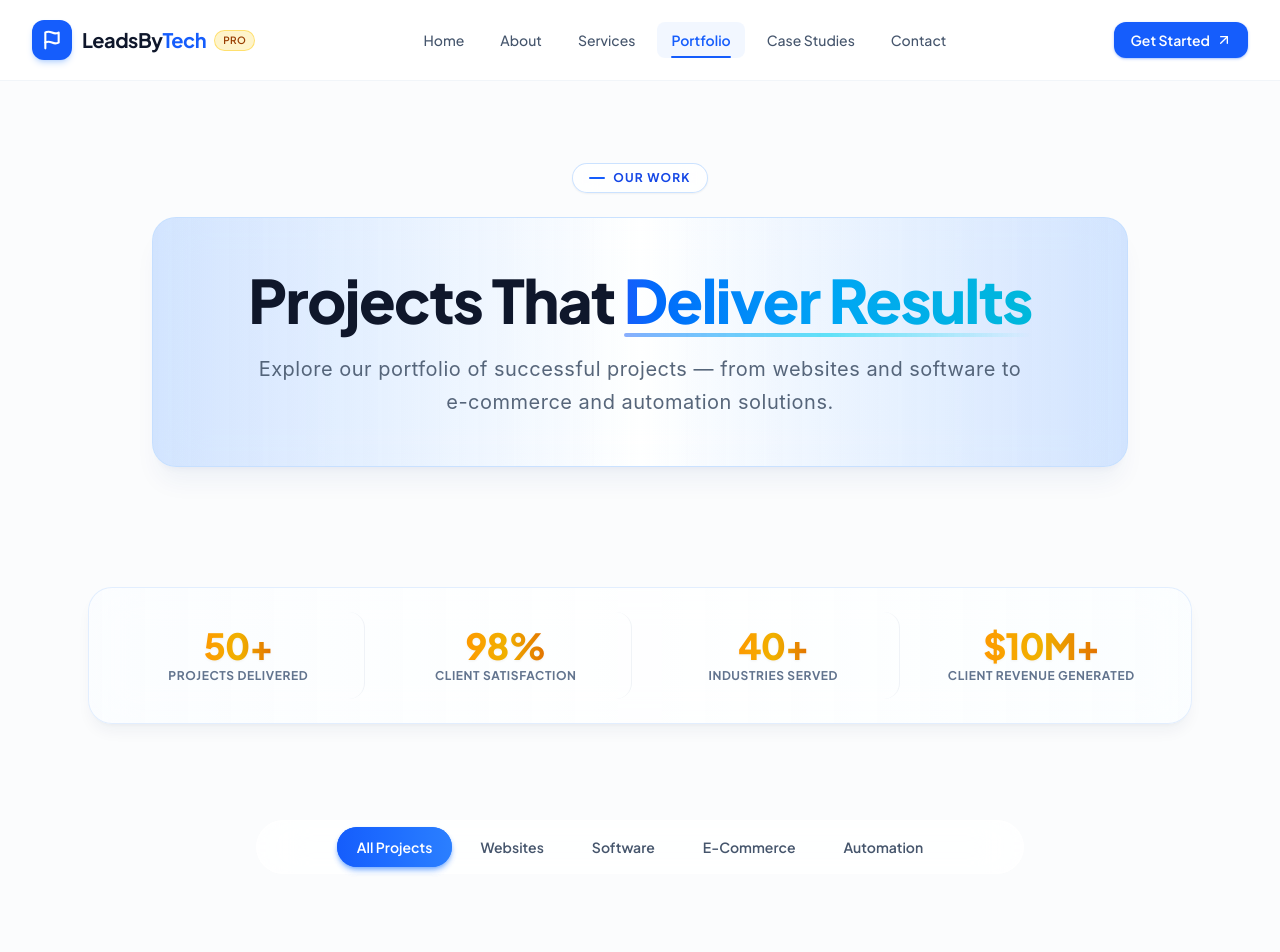
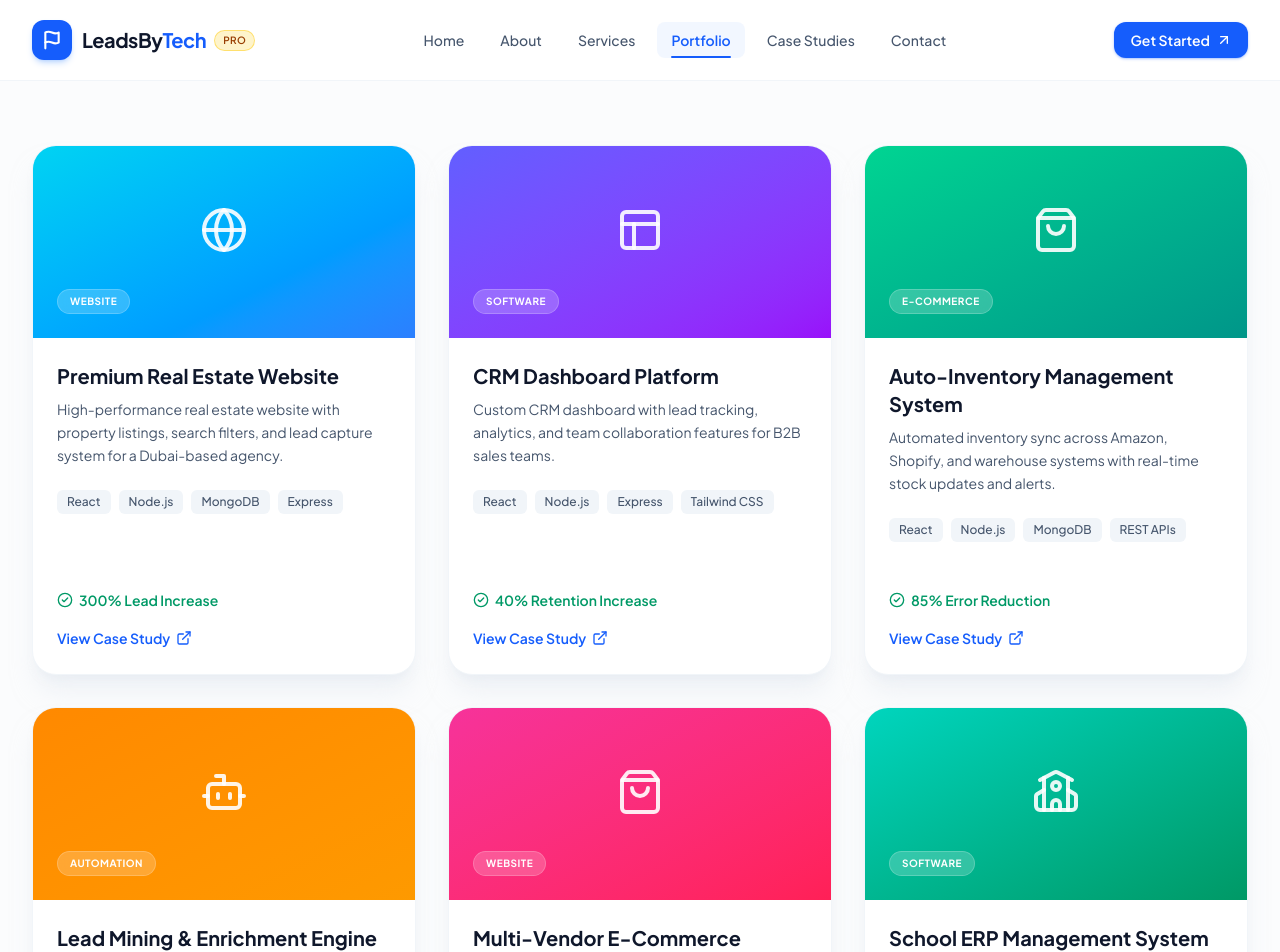
Before and after one commit to abdul94074mohsin/leadsbytech-portfolio, a React (Vite) app: page / in a window 1280 px wide. Shown: the top 952 px of the page. Built offline with nearby package versions, Linux system fonts and the light colour scheme.

Commit message:
Updated portfolio tech stack to MERN

```diff
--- a/src/pages/Portfolio.jsx
+++ b/src/pages/Portfolio.jsx
@@ -1,99 +1,137 @@
-import React, { useState, useMemo } from 'react';
+import React from 'react';
 import { motion } from 'framer-motion';
-import PortfolioHero from '../components/PortfolioHero';
-import PortfolioStats from '../components/PortfolioStats';
-import ProjectFilters from '../components/ProjectFilters';
-import ProjectsGrid from '../components/ProjectsGrid';
-import CaseStudyModal from '../components/CaseStudyModal';
-import PortfolioCTA from '../components/PortfolioCTA';
-import { projects } from '../data/projects';
+import { ExternalLink, CheckCircle2, Globe, Layout, ShoppingBag, Bot, School, Database } from 'lucide-react';
 
-export default function Portfolio() {
-  const [activeCategory, setActiveCategory] = useState('All Projects');
-  const [selectedProject, setSelectedProject] = useState(null);
+const projects = [
+  {
+    id: 1,
+    title: 'Premium Real Estate Website',
+    category: 'WEBSITE',
+    bgColor: 'bg-gradient-to-br from-cyan-400 to-blue-500',
+    icon: <Globe className="w-12 h-12 text-white/90" />,
+    description: 'High-performance real estate website with property listings, search filters, and lead capture system for a Dubai-based agency.',
+    techStack: ['React', 'Node.js', 'MongoDB', 'Express'],
+    metric: '300% Lead Increase',
+  },
+  {
+    id: 2,
+    title: 'CRM Dashboard Platform',
+    category: 'SOFTWARE',
+    bgColor: 'bg-gradient-to-br from-indigo-500 to-purple-600',
+    icon: <Layout className="w-12 h-12 text-white/90" />,
+    description: 'Custom CRM dashboard with lead tracking, analytics, and team collaboration features for B2B sales teams.',
+    techStack: ['React', 'Node.js', 'Express', 'Tailwind CSS'],
+    metric: '40% Retention Increase',
+  },
+  {
+    id: 3,
+    title: 'Auto-Inventory Management System',
+    category: 'E-COMMERCE',
+    bgColor: 'bg-gradient-to-br from-emerald-400 to-teal-600',
+    icon: <ShoppingBag className="w-12 h-12 text-white/90" />,
+    description: 'Automated inventory sync across Amazon, Shopify, and warehouse systems with real-time stock updates and alerts.',
+    techStack: ['React', 'Node.js', 'MongoDB', 'REST APIs'],
+    metric: '85% Error Reduction',
+  },
+  {
+    id: 4,
+    title: 'Lead Mining & Enrichment Engine',
+    category: 'AUTOMATION',
+    bgColor: 'bg-gradient-to-br from-orange-400 to-amber-500',
+    icon: <Bot className="w-12 h-12 text-white/90" />,
+    description: 'Automated lead extraction from 8+ platforms with data validation, enrichment, and delivery to CRM systems.',
+    techStack: ['Node.js', 'Express', 'MongoDB', 'Web Scraping'],
+    metric: '300% Lead Volume Increase',
+  },
+  {
+    id: 5,
+    title: 'Multi-Vendor E-Commerce Platform',
+    category: 'WEBSITE',
+    bgColor: 'bg-gradient-to-br from-pink-500 to-rose-500',
+    icon: <ShoppingBag className="w-12 h-12 text-white/90" />,
+    description: 'Full-featured multi-vendor marketplace with vendor dashboards, payment splitting, and analytics.',
+    techStack: ['React', 'Node.js', 'Express', 'MongoDB'],
+    metric: '$500k+ Annual Revenue',
+  },
+  {
+    id: 6,
+    title: 'School ERP Management System',
+    category: 'SOFTWARE',
+    bgColor: 'bg-gradient-to-br from-teal-400 to-emerald-600',
+    icon: <School className="w-12 h-12 text-white/90" />,
+    description: 'Complete school management system with student records, fee management, attendance, and report generation.',
+    techStack: ['React', 'Node.js', 'Express', 'MongoDB'],
+    metric: '80% Administrative Efficiency',
+  },
+];
 
-  const filteredProjects = useMemo(() => {
-    if (activeCategory === 'All Projects') {
-      return projects;
-    }
-    return projects.filter((p) => p.category.toLowerCase() === activeCategory.toLowerCase());
-  }, [activeCategory]);
+export default function PortfolioSection() {
+  return (
+    <section id="portfolio" className="py-16 px-4 sm:px-6 lg:px-8 bg-slate-50/50">
+      <div className="max-w-7xl mx-auto">
+        <div className="grid grid-cols-1 md:grid-cols-2 lg:grid-cols-3 gap-8">
+          {projects.map((project, index) => (
+            <motion.div
+              key={project.id}
+              initial={{ opacity: 0, y: 20 }}
+              whileInView={{ opacity: 1, y: 0 }}
+              viewport={{ once: true }}
+              transition={{ duration: 0.4, delay: index * 0.1 }}
+              className="bg-white rounded-3xl overflow-hidden border border-slate-100 shadow-xl shadow-slate-200/50 flex flex-col justify-between hover:shadow-2xl transition-all duration-300 group"
+            >
+              <div>
+                {/* Top Colored Card Area */}
+                <div className={`h-48 ${project.bgColor} p-6 relative flex flex-col justify-between items-center text-center`}>
+                  <div className="my-auto transform group-hover:scale-110 transition-transform duration-300">
+                    {project.icon}
+                  </div>
+                  <span className="self-start px-3 py-1 rounded-full bg-white/20 backdrop-blur-md text-white text-[10px] font-bold tracking-wider uppercase border border-white/20">
+                    {project.category}
+                  </span>
+                </div>
 
-  return (
-    <main id="portfolio" className="relative min-h-screen bg-slate-50/50 text-slate-800 overflow-x-hidden selection:bg-blue-500 selection:text-white">
+                {/* Card Body */}
+                <div className="p-6">
+                  <h3 className="text-xl font-bold text-slate-900 mb-2 group-hover:text-blue-600 transition-colors">
+                    {project.title}
+                  </h3>
+                  <p className="text-slate-600 text-sm leading-relaxed mb-6">
+                    {project.description}
+                  </p>
 
-      {/* 🌟 PREMIUM AMBIENT LIGHTING & GLOW SYSTEM */}
-      <div className="absolute top-0 left-1/2 -translate-x-1/2 w-[1000px] h-[500px] bg-gradient-to-tr from-sky-200/40 via-blue-300/20 to-indigo-200/10 blur-[130px] pointer-events-none -z-10 rounded-full" />
-      <div className="absolute top-72 -left-32 w-96 h-96 bg-cyan-200/25 blur-[120px] pointer-events-none -z-10 rounded-full" />
-      <div className="absolute top-[40%] -right-32 w-[450px] h-[450px] bg-blue-300/20 blur-[140px] pointer-events-none -z-10 rounded-full" />
-      <div className="absolute bottom-40 left-1/4 w-[500px] h-[500px] bg-sky-200/30 blur-[150px] pointer-events-none -z-10 rounded-full" />
+                  {/* Tech Stack Badges */}
+                  <div className="flex flex-wrap gap-2 mb-6">
+                    {project.techStack.map((tech, i) => (
+                      <span
+                        key={i}
+                        className="px-2.5 py-1 rounded-md bg-slate-100 text-slate-600 text-xs font-medium"
+                      >
+                        {tech}
+                      </span>
+                    ))}
+                  </div>
+                </div>
+              </div>
 
-      {/* Subtle Grid Pattern Overlay */}
-      <div className="absolute inset-0 bg-[linear-gradient(to_right,#8080800a_1px,transparent_1px),linear-gradient(to_bottom,#8080800a_1px,transparent_1px)] bg-[size:24px_24px] pointer-events-none -z-10" />
+              {/* Card Footer Metric & Action */}
+              <div className="px-6 pb-6 pt-0">
+                <div className="flex items-center gap-1.5 text-emerald-600 font-semibold text-sm mb-4">
+                  <CheckCircle2 className="w-4 h-4 shrink-0" />
+                  <span>{project.metric}</span>
+                </div>
 
-      {/* CONTENT SECTIONS WITH SMOOTH STAGGERED ENTRANCES */}
-      <div className="relative max-w-7xl mx-auto px-4 sm:px-6 lg:px-8 pt-6 pb-20 space-y-12">
-
-        {/* 1. Hero Section (Enters from Left) */}
-        <motion.div
-          initial={{ opacity: 0, x: -50 }}
-          animate={{ opacity: 1, x: 0 }}
-          transition={{ duration: 0.7, ease: [0.16, 1, 0.3, 1] }}
-        >
-          <PortfolioHero />
-        </motion.div>
-
-        {/* 2. Statistics Bar (Enters from Right) */}
-        <motion.div
-          initial={{ opacity: 0, x: 50 }}
-          animate={{ opacity: 1, x: 0 }}
-          transition={{ duration: 0.7, delay: 0.15, ease: [0.16, 1, 0.3, 1] }}
-        >
-          <PortfolioStats />
-        </motion.div>
-
-        {/* 3. Filter Category Pills (Enters from Left) */}
-        <motion.div
-          initial={{ opacity: 0, x: -30 }}
-          animate={{ opacity: 1, x: 0 }}
-          transition={{ duration: 0.6, delay: 0.3, ease: [0.16, 1, 0.3, 1] }}
-        >
-          <ProjectFilters
-            activeCategory={activeCategory}
-            onSelectCategory={setActiveCategory}
-          />
-        </motion.div>
-
-        {/* 4. Projects Grid (Staggered Card Entrances) */}
-        <motion.div
-          initial={{ opacity: 0, y: 30 }}
-          animate={{ opacity: 1, y: 0 }}
-          transition={{ duration: 0.7, delay: 0.45, ease: [0.16, 1, 0.3, 1] }}
-        >
-          <ProjectsGrid
-            projects={filteredProjects}
-            onOpenCaseStudy={(proj) => setSelectedProject(proj)}
-          />
-        </motion.div>
-
-        {/* 5. CTA Section (Enters from Right) */}
-        <motion.div
-          initial={{ opacity: 0, x: 50 }}
-          whileInView={{ opacity: 1, x: 0 }}
-          viewport={{ once: true, margin: "-100px" }}
-          transition={{ duration: 0.7, ease: [0.16, 1, 0.3, 1] }}
-        >
-          <PortfolioCTA />
-        </motion.div>
-
+                <a
+                  href="#"
+                  className="inline-flex items-center gap-1.5 text-blue-600 hover:text-blue-700 font-semibold text-sm group/link"
+                >
+                  View Case Study
+                  <ExternalLink className="w-4 h-4 transition-transform group-hover/link:translate-x-0.5 group-hover/link:-translate-y-0.5" />
+                </a>
+              </div>
+            </motion.div>
+          ))}
+        </div>
       </div>
-
-      {/* 6. Case Study Details Modal */}
-      <CaseStudyModal
-        project={selectedProject}
-        isOpen={Boolean(selectedProject)}
-        onClose={() => setSelectedProject(null)}
-      />
-    </main>
+    </section>
   );
 }
```
